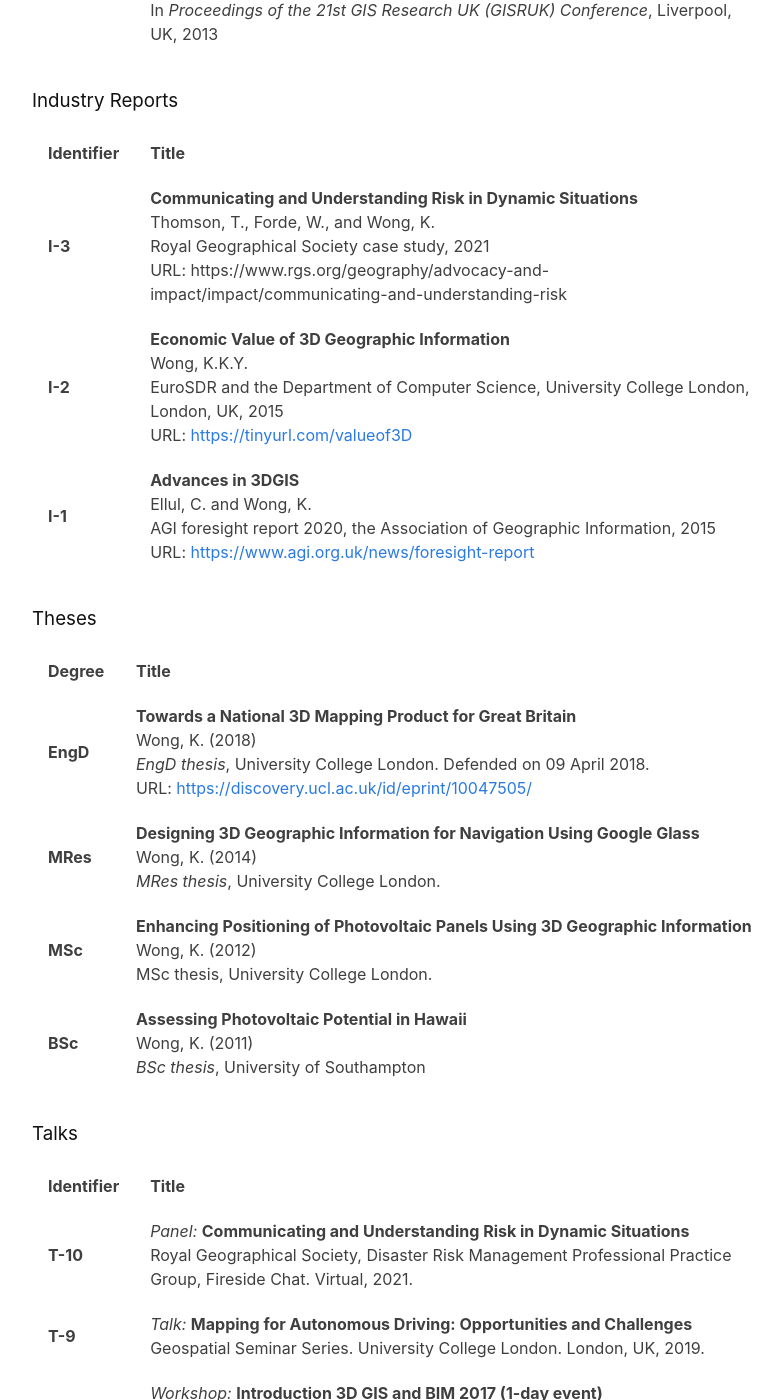
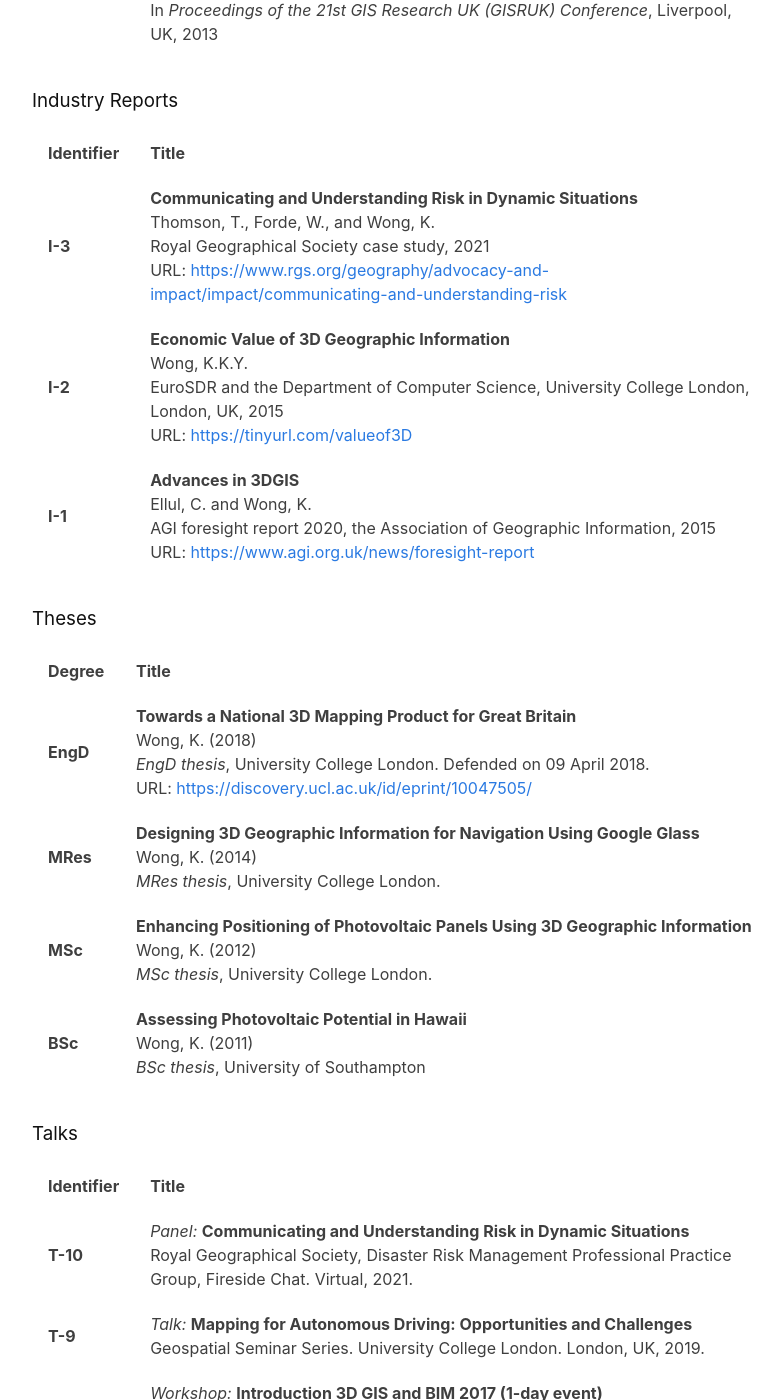
Before and after one commit to kel196/kel196.github.io, a Jekyll site: the page built from index.md, in a window 1280 px wide and 1400 px high, scrolled down 7396 px. Shown: the whole window, without its empty margins (238-1020 px from the left). Built offline with Jekyll 4.4.1, drawn with Linux system fonts in a browser that asks for light colours; our own code applies the rules of GitHub Pages for plain Markdown files; part of the change alters nothing that is shown; some of the changed text lies outside the part shown.

```diff
--- a/index.md
+++ b/index.md
@@ -138,7 +138,7 @@ The award provides a tax-free stipend of £18,590 per annum for four years, plus
 
 | Identifier | Title                                                        |
 | -------- | ------------------------------------------------------------ |
-| **C-15** | **Threat Analysis of an Autonomous Vehicle Architecture**<br />Dang, Q.A., Khondoker, R., Wong, K., and Kamijo, S. <br />*2020 2nd International Conference on Sustainable Technologies for Industry 4.0 (STI), Dhaka, Bangladesh, 19-20 December 2020*<br />URL: https://doi.org/10.1109/STI50764.2020.9350512 |
+| **C-15** | **Threat Analysis of an Autonomous Vehicle Architecture**<br />Dang, Q.A., Khondoker, R., Wong, K., and Kamijo, S. <br />*2020 2nd International Conference on Sustainable Technologies for Industry 4.0 (STI), Dhaka, Bangladesh, 19-20 December 2020*<br />URL: [https://doi.org/10.1109/STI50764.2020.9350512](https://doi.org/10.1109/STI50764.2020.9350512) |
 | **C-14** | **3rd BIM/GIS Integration Workshop and 15th 3DGeoInfo Conference 2020 - Preface**<br />Wong, K., Ellul, C., Morley, J., Home, R., and Kalantari, M.<br />*ISPRS Annals of the Photogrammetry, Remote Sensing and Spatial Information Sciences*, Volume VI-4/W1-2020, 1–1, 2020.<br />URL: [https://doi.org/10.5194/isprs-annals-VI-4-W1-2020-1-2020](https://doi.org/10.5194/isprs-annals-VI-4-W1-2020-1-2020) |
 | **C-13** | **3rd BIM/GIS Integration Workshop and 15th 3DGeoInfo Conference 2020 - Preface**<br />Wong, K., Ellul, C., Morley, J., Home, R., and Kalantari, M.<br />*The International Archives of the Photogrammetry, Remote Sensing and Spatial Information Sciences*, Volume XLIV-4/W1-2020, 1–1, 2020<br />URL: [https://doi.org/10.5194/isprs-archives-XLIV-4-W1-2020-1-2020](https://doi.org/10.5194/isprs-archives-XLIV-4-W1-2020-1-2020) |
 | **C-12** | **Road scene risk perception for intelligent vehicles using end-to-end affordance learning and visual reasoning**<br />Withanawasam, J., Javanmardi, E., Wong, K., Javanmardi, M., and Kamijo, S.<br />In *The 5th Asian Conference on Pattern Recognition (ACPR 2019)*, Auckland, New Zealand, 2019 [https://doi.org/10.1007/978-3-030-41404-7_60](https://doi.org/10.1007/978-3-030-41404-7_60) |
@@ -158,7 +158,7 @@ The award provides a tax-free stipend of £18,590 per annum for four years, plus
 
 | Identifier | Title                                                        |
 | ---------- | ------------------------------------------------------------ |
-| **I-3**    | **Communicating and Understanding Risk in Dynamic Situations**<br />Thomson, T., Forde, W., and Wong, K.<br />Royal Geographical Society case study, 2021<br />URL: https://www.rgs.org/geography/advocacy-and-impact/impact/communicating-and-understanding-risk |
+| **I-3**    | **Communicating and Understanding Risk in Dynamic Situations**<br />Thomson, T., Forde, W., and Wong, K.<br />Royal Geographical Society case study, 2021<br />URL: [https://www.rgs.org/geography/advocacy-and-impact/impact/communicating-and-understanding-risk](https://www.rgs.org/geography/advocacy-and-impact/impact/communicating-and-understanding-risk) |
 | **I-2**    | **Economic Value of 3D Geographic Information**<br />Wong, K.K.Y. <br />EuroSDR and the Department of Computer Science, University College London, London, UK, 2015<br />URL: [https://tinyurl.com/valueof3D](https://tinyurl.com/valueof3D) |
 | **I-1**    | **Advances in 3DGIS**<br />Ellul, C. and Wong, K.<br />AGI foresight report 2020, the Association of Geographic Information, 2015<br />URL: [https://www.agi.org.uk/news/foresight-report](https://www.agi.org.uk/news/foresight-report) |
 
@@ -168,7 +168,7 @@ The award provides a tax-free stipend of £18,590 per annum for four years, plus
 | -------- | ------------------------------------------------------------ |
 | **EngD** | **Towards a National 3D Mapping Product for Great Britain**<br />Wong, K. (2018)<br />*EngD thesis*, University College London. Defended on 09 April 2018.<br />URL: [https://discovery.ucl.ac.uk/id/eprint/10047505/](https://discovery.ucl.ac.uk/id/eprint/10047505/) |
 | **MRes** | **Designing 3D Geographic Information for Navigation Using Google Glass**<br />Wong, K. (2014)<br />*MRes thesis*, University College London. |
-| **MSc**  | **Enhancing Positioning of Photovoltaic Panels Using 3D Geographic Information**<br />Wong, K. (2012)<br />MSc thesis, University College London. |
+| **MSc**  | **Enhancing Positioning of Photovoltaic Panels Using 3D Geographic Information**<br />Wong, K. (2012)<br />*MSc thesis*, University College London. |
 | **BSc**  | **Assessing Photovoltaic Potential in Hawaii**<br />Wong, K. (2011)<br />*BSc thesis*, University of Southampton |
 
 ### Talks
```
